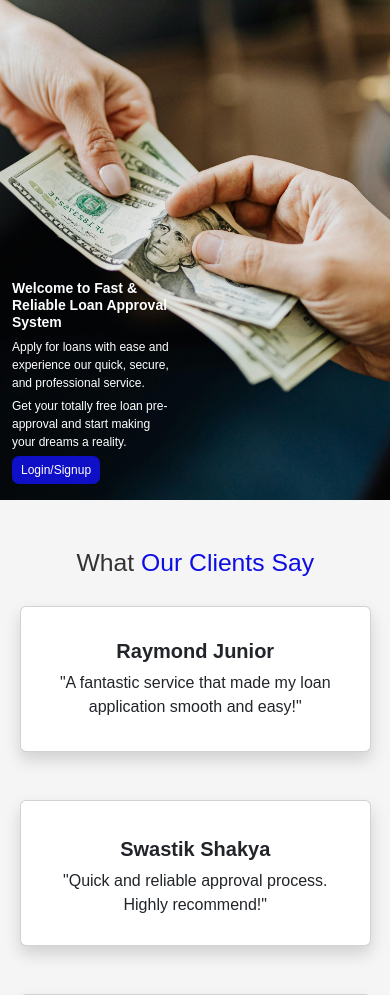
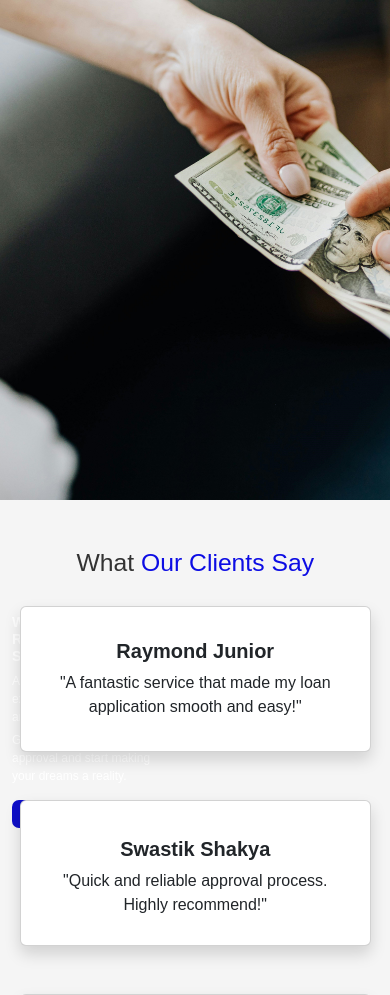
Before and after one commit to swastik990/loanapproval, a Django app: template loanapproval/template/landingpage.html in a window 390 px wide. Shown: the top 995 px of the page. Run offline with Django 5.2, Linux system fonts and the light colour scheme; the template is opened without the code that fills it, so the values that code supplies are empty; parts of the project's set-up code (start-up, migrations or seed data) failed here and were passed over.

Commit message:
Landing page image modified

```diff
--- a/loanapproval/registerLogin/static/css/landingpage.css
+++ b/loanapproval/registerLogin/static/css/landingpage.css
@@ -12,15 +12,6 @@ body {
 }
 
 /* Header Section Styling */
-.hero {
-  background: url('/loanapproval/registerLogin/static/image/newloan.jpg') center/cover no-repeat;
-  height: 500px;
-  position: relative;
-  display: flex;
-  align-items: center;
-  justify-content: center;
-  text-align: center;
-}
 
 .container{
   margin-left: 10px !important;
@@ -252,6 +243,7 @@ footer h5 {
 
 .button-container {
   text-align: left !important;
+  margin-top: 10px !important;
 }
 
 }
--- a/loanapproval/template/landingpage.html
+++ b/loanapproval/template/landingpage.html
@@ -10,7 +10,9 @@
 </head>
 <body>
   <!-- Header Section -->
-<div class="hero d-flex align-items-center justify-content-center text-center">
+  <div class="hero d-flex align-items-center justify-content-center text-center"
+  style="background-image: url('/loanapproval/registerLogin/static/image/newloan.jpg'); background-size: cover; background-position: relative; background-repeat: no-repeat; width: 100%; height: 500px; display:flex; align-items: center; justify-content: center; text-align: center;">
+
   <div class="container">
     <div class="row justify-content-center" id="row">
 
```
